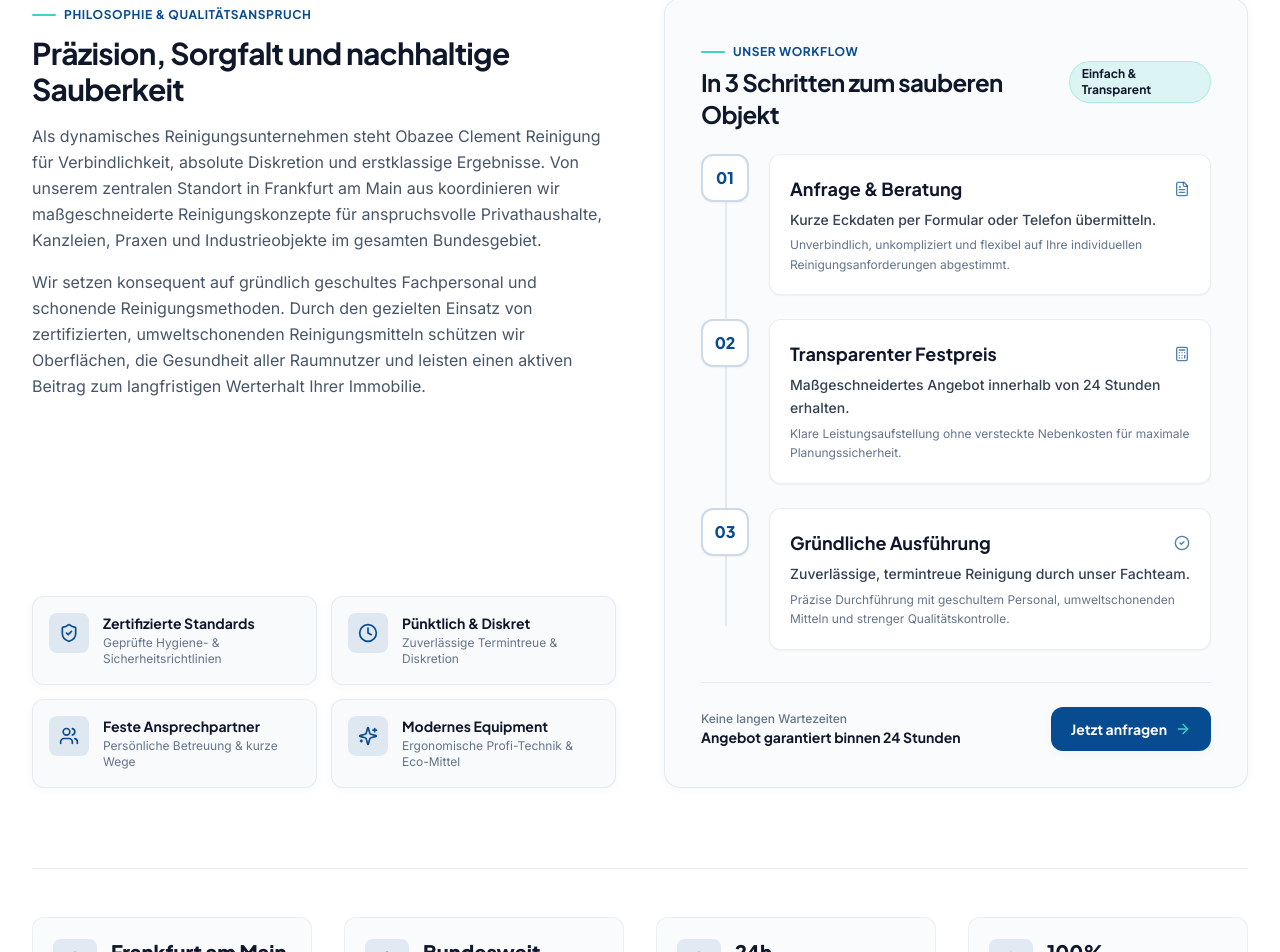
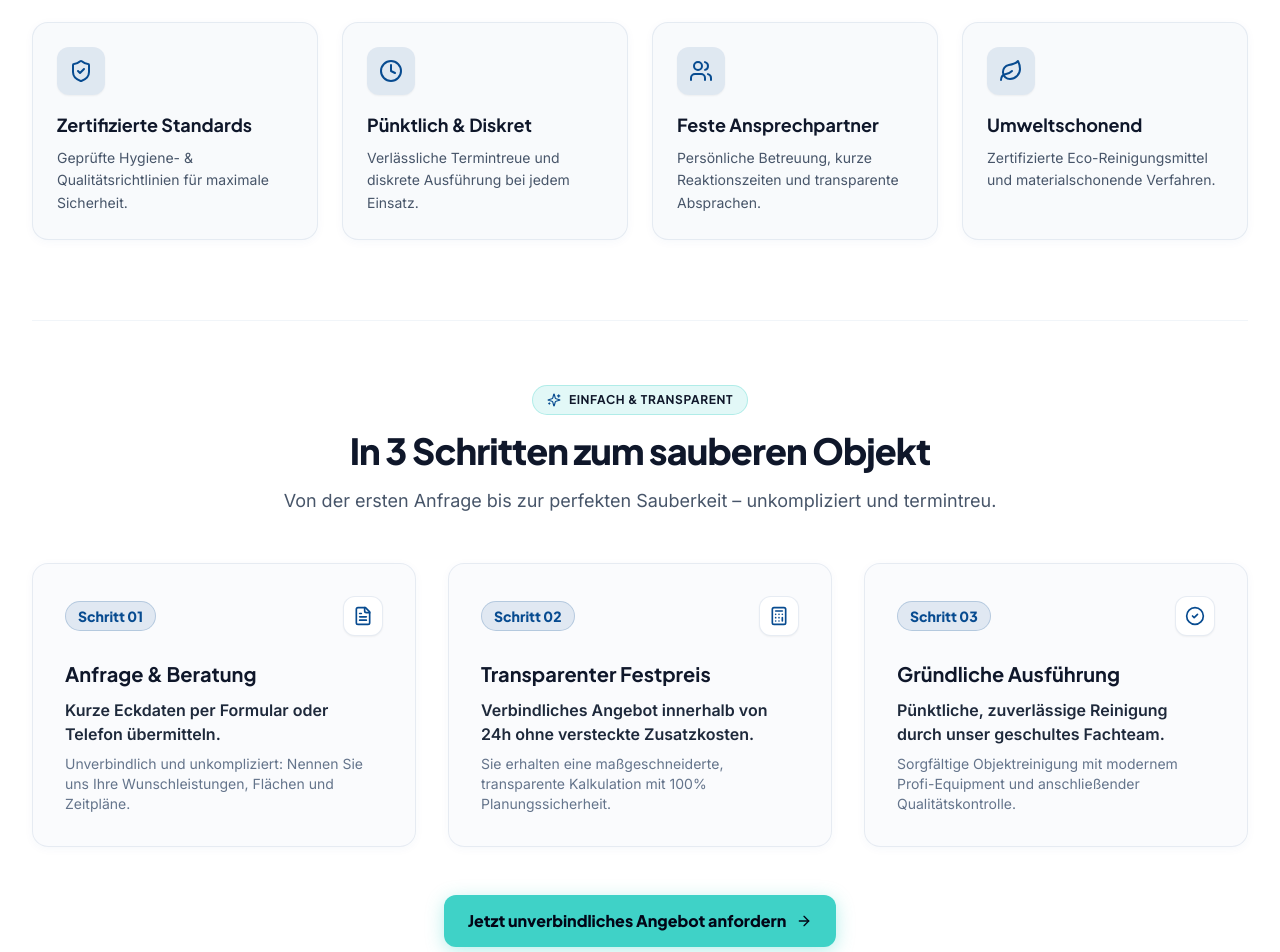
Before and after one commit to BlessedUzama/reinigung, a React (Vite) app: page / in a window 1280 px wide. Shown: the part 2760-3712 px from the top of the page. Built offline with nearby package versions, Linux system fonts and the light colour scheme; the HTML template or start-up script is replaced by a standard one.

Commit message:
refactor(about): convert layout from side-by-side to vertically stacked sections

```diff
--- a/src/components/About.tsx
+++ b/src/components/About.tsx
@@ -3,13 +3,12 @@ import {
   ShieldCheck,
   Clock,
   Users,
-  Sparkles,
-  ArrowRight,
-  MapPin,
-  Globe,
+  Leaf,
   FileText,
   Calculator,
-  CheckCircle2
+  CheckCircle2,
+  ArrowRight,
+  Sparkles
 } from 'lucide-react';
 
 export const About: React.FC = () => {
@@ -21,73 +20,50 @@ export const About: React.FC = () => {
     }
   };
 
-  const values = [
+  const coreValues = [
     {
       title: 'Zertifizierte Standards',
-      desc: 'Geprüfte Hygiene- & Sicherheitsrichtlinien',
+      desc: 'Geprüfte Hygiene- & Qualitätsrichtlinien für maximale Sicherheit.',
       icon: ShieldCheck,
     },
     {
       title: 'Pünktlich & Diskret',
-      desc: 'Zuverlässige Termintreue & Diskretion',
+      desc: 'Verlässliche Termintreue und diskrete Ausführung bei jedem Einsatz.',
       icon: Clock,
     },
     {
       title: 'Feste Ansprechpartner',
-      desc: 'Persönliche Betreuung & kurze Wege',
+      desc: 'Persönliche Betreuung, kurze Reaktionszeiten und transparente Absprachen.',
       icon: Users,
     },
     {
-      title: 'Modernes Equipment',
-      desc: 'Ergonomische Profi-Technik & Eco-Mittel',
-      icon: Sparkles,
+      title: 'Umweltschonend',
+      desc: 'Zertifizierte Eco-Reinigungsmittel und materialschonende Verfahren.',
+      icon: Leaf,
     },
   ];
 
-  const steps = [
+  const processSteps = [
     {
       step: '01',
       title: 'Anfrage & Beratung',
-      description: 'Kurze Eckdaten per Formular oder Telefon übermitteln.',
-      details: 'Unverbindlich, unkompliziert und flexibel auf Ihre individuellen Reinigungsanforderungen abgestimmt.',
+      highlight: 'Kurze Eckdaten per Formular oder Telefon übermitteln.',
+      details: 'Unverbindlich und unkompliziert: Nennen Sie uns Ihre Wunschleistungen, Flächen und Zeitpläne.',
       icon: FileText,
     },
     {
       step: '02',
       title: 'Transparenter Festpreis',
-      description: 'Maßgeschneidertes Angebot innerhalb von 24 Stunden erhalten.',
-      details: 'Klare Leistungsaufstellung ohne versteckte Nebenkosten für maximale Planungssicherheit.',
+      highlight: 'Verbindliches Angebot innerhalb von 24h ohne versteckte Zusatzkosten.',
+      details: 'Sie erhalten eine maßgeschneiderte, transparente Kalkulation mit 100% Planungssicherheit.',
       icon: Calculator,
     },
     {
       step: '03',
       title: 'Gründliche Ausführung',
-      description: 'Zuverlässige, termintreue Reinigung durch unser Fachteam.',
-      details: 'Präzise Durchführung mit geschultem Personal, umweltschonenden Mitteln und strenger Qualitätskontrolle.',
+      highlight: 'Pünktliche, zuverlässige Reinigung durch unser geschultes Fachteam.',
+      details: 'Sorgfältige Objektreinigung mit modernem Profi-Equipment und anschließender Qualitätskontrolle.',
       icon: CheckCircle2,
-    },
-  ];
-
-  const trustStats = [
-    {
-      label: 'Frankfurt am Main',
-      sublabel: 'Zentraler Unternehmenssitz',
-      icon: MapPin,
-    },
-    {
-      label: 'Bundesweit',
-      sublabel: 'Flexible Einsatzbereitschaft',
-      icon: Globe,
-    },
-    {
-      label: '24h',
-      sublabel: 'Garantierte Rückmeldung',
-      icon: Clock,
-    },
-    {
-      label: '100%',
-      sublabel: 'Zufriedenheitsversprechen',
-      icon: ShieldCheck,
     },
   ];
 
@@ -97,120 +73,109 @@ export const About: React.FC = () => {
       <span id="ueber-uns" className="absolute -top-24 pointer-events-none opacity-0" aria-hidden="true" />
 
       {/* Decorative ambient background accents */}
-      <div className="absolute top-10 right-0 w-96 h-96 bg-primary/5 rounded-full blur-3xl pointer-events-none -z-10" />
-      <div className="absolute bottom-10 left-0 w-96 h-96 bg-accent/5 rounded-full blur-3xl pointer-events-none -z-10" />
+      <div className="absolute top-1/4 right-0 w-96 h-96 bg-primary/5 rounded-full blur-3xl pointer-events-none -z-10" />
+      <div className="absolute bottom-1/4 left-0 w-96 h-96 bg-accent/5 rounded-full blur-3xl pointer-events-none -z-10" />
 
       <div className="max-w-7xl mx-auto px-4 sm:px-6 lg:px-8">
-        {/* Header */}
-        <div className="text-center max-w-3xl mx-auto mb-16 sm:mb-20">
+
+        {/* ========================================================================= */}
+        {/* 1. TOP BLOCK: Company Profile & Core Values                               */}
+        {/* ========================================================================= */}
+        <div className="text-center max-w-3xl mx-auto">
+          {/* Badge */}
           <div className="inline-flex items-center gap-2 px-3.5 py-1.5 rounded-full bg-primary/5 border border-primary/15 text-primary text-xs font-bold uppercase tracking-wider mb-4 font-heading">
-            <Sparkles className="w-3.5 h-3.5 text-primary flex-shrink-0" />
-            <span>Über Obazee Clement Reinigung</span>
+            <ShieldCheck className="w-3.5 h-3.5 text-primary flex-shrink-0" />
+            <span>Über uns</span>
           </div>
 
+          {/* Headline */}
           <h2 className="font-heading font-extrabold text-3xl sm:text-4xl lg:text-5xl text-slate-900 tracking-tight leading-[1.15]">
-            Ihr verlässlicher Partner für{' '}
-            <span className="text-primary block sm:inline mt-1 sm:mt-0">Sauberkeit &amp; Werterhalt</span>
+            Präzision, Sorgfalt und{' '}
+            <span className="text-primary block sm:inline mt-1 sm:mt-0">nachhaltige Sauberkeit</span>
           </h2>
 
+          {/* Intro Copy */}
           <p className="font-sans text-base sm:text-lg text-slate-600 leading-relaxed mt-5">
-            Mit Hauptsitz in Frankfurt am Main betreuen wir private Haushalte, Praxen und Gewerbekunden im gesamten Bundesgebiet – mit geschultem Personal, modernster Technik und kompromissloser Gründlichkeit.
+            Obazee Clement Reinigung ist Ihr verlässlicher Fachbetrieb für anspruchsvolle Privathaushalte, Kanzleien, Praxen und Gewerbekunden. Mit zentralem Hauptsitz in Frankfurt am Main koordinieren wir professionelle Reinigungskonzepte sowohl in der gesamten Mainmetropole als auch flexibel im gesamten Bundesgebiet – mit geschultem Personal, modernster Technik und kompromissloser Gründlichkeit.
           </p>
         </div>
 
-        {/* 2-Column Overview */}
-        <div className="grid grid-cols-1 lg:grid-cols-12 gap-10 lg:gap-12 items-start">
-
-          {/* Left Column: Company Profile & Values */}
-          <div className="lg:col-span-6 flex flex-col justify-between h-full space-y-8">
-            <div>
-              <div className="inline-flex items-center gap-2 text-xs font-bold uppercase tracking-wider text-primary mb-3 font-heading">
-                <span className="w-6 h-0.5 bg-accent inline-block rounded-full" />
-                <span>Philosophie &amp; Qualitätsanspruch</span>
-              </div>
-              <h3 className="font-heading font-bold text-2xl sm:text-3xl text-slate-900 tracking-tight mb-4">
-                Präzision, Sorgfalt und nachhaltige Sauberkeit
-              </h3>
-
-              <div className="space-y-4 text-slate-600 font-sans text-base leading-relaxed">
-                <p>
-                  Als dynamisches Reinigungsunternehmen steht Obazee Clement Reinigung für Verbindlichkeit, absolute Diskretion und erstklassige Ergebnisse. Von unserem zentralen Standort in Frankfurt am Main aus koordinieren wir maßgeschneiderte Reinigungskonzepte für anspruchsvolle Privathaushalte, Kanzleien, Praxen und Industrieobjekte im gesamten Bundesgebiet.
-                </p>
-                <p>
-                  Wir setzen konsequent auf gründlich geschultes Fachpersonal und schonende Reinigungsmethoden. Durch den gezielten Einsatz von zertifizierten, umweltschonenden Reinigungsmitteln schützen wir Oberflächen, die Gesundheit aller Raumnutzer und leisten einen aktiven Beitrag zum langfristigen Werterhalt Ihrer Immobilie.
-                </p>
-              </div>
-            </div>
-
-            {/* 2x2 Quick Value Badges */}
-            <div className="grid grid-cols-1 sm:grid-cols-2 gap-3.5 pt-2">
-              {values.map((item, index) => {
-                const Icon = item.icon;
+        {/* 4 Value Badges: Full-width 4-column horizontal grid */}
+        <div className="grid grid-cols-1 sm:grid-cols-2 lg:grid-cols-4 gap-4 sm:gap-6 mt-10 sm:mt-12">
+          {coreValues.map((val, idx) => {
+            const Icon = val.icon;
             return (
               <div
-                    key={index}
-                    className="group bg-slate-50 hover:bg-white p-4 sm:p-4.5 rounded-xl border border-slate-200/80 hover:border-primary/20 shadow-subtle hover:shadow-card transition-all duration-300 flex items-start gap-3.5"
+                key={idx}
+                className="group bg-slate-50 hover:bg-white p-6 rounded-2xl border border-slate-200/80 hover:border-primary/20 shadow-subtle hover:shadow-card transition-all duration-300 flex flex-col justify-between hover:-translate-y-1"
               >
-                    <div className="w-10 h-10 rounded-lg bg-primary/10 text-primary flex items-center justify-center shrink-0 group-hover:bg-primary group-hover:text-white transition-colors duration-300">
-                      <Icon className="w-5 h-5" />
+                <div>
+                  <div className="w-12 h-12 rounded-xl bg-primary/10 text-primary flex items-center justify-center mb-4 group-hover:bg-primary group-hover:text-white transition-all duration-300 shadow-sm">
+                    <Icon className="w-6 h-6 transition-transform duration-300 group-hover:scale-110" />
                   </div>
-                    <div>
-                      <h4 className="font-heading font-bold text-slate-900 text-sm group-hover:text-primary transition-colors">
-                        {item.title}
-                      </h4>
-                      <p className="font-sans text-xs text-slate-500 mt-0.5 leading-snug">
-                        {item.desc}
+                  <h3 className="font-heading font-bold text-slate-900 text-lg group-hover:text-primary transition-colors">
+                    {val.title}
+                  </h3>
+                  <p className="font-sans text-sm text-slate-600 mt-2 leading-relaxed">
+                    {val.desc}
                   </p>
                 </div>
               </div>
             );
           })}
         </div>
+
+        {/* ========================================================================= */}
+        {/* 2. BOTTOM BLOCK: 3-Step Workflow ("Unser Ablauf")                          */}
+        {/* ========================================================================= */}
+        <div className="mt-16 sm:mt-20 pt-12 sm:pt-16 border-t border-slate-100">
+
+          {/* Header */}
+          <div className="text-center max-w-3xl mx-auto">
+            <div className="inline-flex items-center gap-2 px-3.5 py-1.5 rounded-full bg-accent/15 border border-accent/30 text-slate-900 text-xs font-bold uppercase tracking-wider mb-4 font-heading">
+              <Sparkles className="w-3.5 h-3.5 text-primary flex-shrink-0" />
+              <span>Einfach &amp; Transparent</span>
             </div>
 
-          {/* Right Column: How We Work / 3-Step Process */}
-          <div className="lg:col-span-6 bg-slate-50/80 border border-slate-200/90 rounded-2xl p-6 sm:p-8 lg:p-9 shadow-subtle flex flex-col justify-between">
-            <div>
-              <div className="flex items-center justify-between gap-4 mb-6">
-                <div>
-                  <div className="inline-flex items-center gap-2 text-xs font-bold uppercase tracking-wider text-primary font-heading mb-1.5">
-                    <span className="w-6 h-0.5 bg-accent inline-block rounded-full" />
-                    <span>Unser Workflow</span>
-                  </div>
-                  <h3 className="font-heading font-bold text-xl sm:text-2xl text-slate-900 tracking-tight">
+            <h3 className="font-heading font-extrabold text-2xl sm:text-3xl lg:text-4xl text-slate-900 tracking-tight leading-snug">
               In 3 Schritten zum sauberen Objekt
             </h3>
-                </div>
-                <span className="hidden sm:inline-flex px-3 py-1 rounded-full text-xs font-bold bg-accent/15 text-slate-900 border border-accent/30 font-heading">
-                  Einfach &amp; Transparent
-                </span>
+
+            <p className="font-sans text-base sm:text-lg text-slate-600 leading-relaxed mt-4">
+              Von der ersten Anfrage bis zur perfekten Sauberkeit – unkompliziert und termintreu.
+            </p>
           </div>
 
-              {/* 3 Steps List */}
-              <div className="space-y-6 relative before:absolute before:left-5 sm:before:left-6 before:top-4 before:bottom-6 before:w-0.5 before:bg-slate-200/90">
-                {steps.map((step, idx) => {
+          {/* 3 Process Steps: 3-column horizontal card grid */}
+          <div className="grid grid-cols-1 md:grid-cols-3 gap-6 lg:gap-8 mt-10 sm:mt-12">
+            {processSteps.map((step, idx) => {
               const StepIcon = step.icon;
               return (
-                    <div key={idx} className="relative flex items-start gap-4 sm:gap-5 group">
-                      {/* Step Circle with Number Badge */}
-                      <div className="w-10 h-10 sm:w-12 sm:h-12 rounded-xl bg-white border-2 border-primary/20 text-primary group-hover:border-primary group-hover:bg-primary group-hover:text-white flex items-center justify-center shrink-0 shadow-sm transition-all duration-300 z-10">
-                        <span className="font-heading font-extrabold text-sm sm:text-base">
-                          {step.step}
+                <div
+                  key={idx}
+                  className="group relative bg-slate-50/70 hover:bg-white rounded-2xl p-6 sm:p-8 border border-slate-200/80 hover:border-primary/20 shadow-subtle hover:shadow-card transition-all duration-300 flex flex-col justify-between hover:-translate-y-1"
+                >
+                  <div>
+                    {/* Top Row: Step Number & Icon */}
+                    <div className="flex items-center justify-between gap-4 mb-6">
+                      <span className="font-heading font-extrabold text-sm px-3 py-1 rounded-full bg-primary/10 text-primary border border-primary/20 group-hover:bg-primary group-hover:text-white transition-colors duration-300">
+                        Schritt {step.step}
                       </span>
+                      <div className="w-10 h-10 rounded-xl bg-white border border-slate-200/80 text-primary flex items-center justify-center shadow-sm group-hover:border-primary/30 transition-colors">
+                        <StepIcon className="w-5 h-5 text-primary" />
+                      </div>
                     </div>
 
-                      {/* Step Content */}
-                      <div className="flex-1 bg-white p-4 sm:p-5 rounded-xl border border-slate-200/70 shadow-sm group-hover:border-primary/25 transition-all duration-200">
-                        <div className="flex items-center justify-between gap-2 mb-1.5">
-                          <h4 className="font-heading font-bold text-slate-900 text-base sm:text-lg">
+                    {/* Step Title & Highlights */}
+                    <h4 className="font-heading font-bold text-xl text-slate-900 group-hover:text-primary transition-colors mb-2.5">
                       {step.title}
                     </h4>
-                          <StepIcon className="w-4 h-4 text-primary/70 shrink-0" />
-                        </div>
-                        <p className="font-sans font-medium text-slate-700 text-sm leading-relaxed mb-1">
-                          {step.description}
+
+                    <p className="font-sans font-semibold text-slate-800 text-sm sm:text-base leading-relaxed mb-2">
+                      {step.highlight}
                     </p>
-                        <p className="font-sans text-xs text-slate-500 leading-relaxed">
+
+                    <p className="font-sans text-xs sm:text-sm text-slate-500 leading-relaxed">
                       {step.details}
                     </p>
                   </div>
@@ -218,57 +183,19 @@ export const About: React.FC = () => {
               );
             })}
           </div>
-            </div>
 
-            {/* Bottom Step Action */}
-            <div className="mt-8 pt-6 border-t border-slate-200/80 flex flex-col sm:flex-row items-center justify-between gap-4">
-              <div className="text-left w-full sm:w-auto">
-                <span className="block text-xs font-medium text-slate-500 font-sans">
-                  Keine langen Wartezeiten
-                </span>
-                <span className="block text-sm font-bold text-slate-900 font-heading">
-                  Angebot garantiert binnen 24 Stunden
-                </span>
-              </div>
-
+          {/* Bottom Callout & Action */}
+          <div className="mt-10 sm:mt-12 text-center">
             <a
               href="#angebot"
               onClick={handleScrollToQuote}
-                className="w-full sm:w-auto inline-flex items-center justify-center gap-2 px-5 py-3 rounded-xl bg-primary hover:bg-primary-dark text-white font-heading font-bold text-sm shadow-subtle hover:shadow-card transition-all duration-200 active:scale-[0.98] whitespace-nowrap cursor-pointer"
+              className="inline-flex items-center justify-center gap-2.5 px-6 py-3.5 rounded-xl bg-accent hover:bg-[#35c9be] text-slate-950 font-heading font-extrabold text-sm sm:text-base shadow-cta hover:shadow-cta-hover transition-all duration-200 active:scale-[0.98] cursor-pointer"
             >
-                <span>Jetzt anfragen</span>
-                <ArrowRight className="w-4 h-4 text-accent" />
+              <span>Jetzt unverbindliches Angebot anfordern</span>
+              <ArrowRight className="w-4 h-4 text-slate-950" />
             </a>
           </div>
-          </div>
 
-        </div>
-
-        {/* Bottom Stat / Trust Ribbon */}
-        <div className="mt-16 sm:mt-20 pt-10 sm:pt-12 border-t border-slate-200/80">
-          <div className="grid grid-cols-2 lg:grid-cols-4 gap-6 sm:gap-8">
-            {trustStats.map((stat, i) => {
-              const Icon = stat.icon;
-              return (
-                <div
-                  key={i}
-                  className="bg-slate-50/70 hover:bg-slate-50 rounded-xl p-5 border border-slate-200/70 transition-colors duration-200 flex items-center gap-3.5"
-                >
-                  <div className="w-11 h-11 rounded-lg bg-primary/10 text-primary flex items-center justify-center shrink-0">
-                    <Icon className="w-5 h-5 text-primary" />
-                  </div>
-                  <div>
-                    <div className="font-heading font-extrabold text-lg sm:text-xl text-slate-900 leading-tight">
-                      {stat.label}
-                    </div>
-                    <div className="font-sans text-xs text-slate-500 font-medium mt-0.5">
-                      {stat.sublabel}
-                    </div>
-                  </div>
-                </div>
-              );
-            })}
-          </div>
         </div>
 
       </div>
```
Lines whose indentation alone changed are shown as unchanged.
